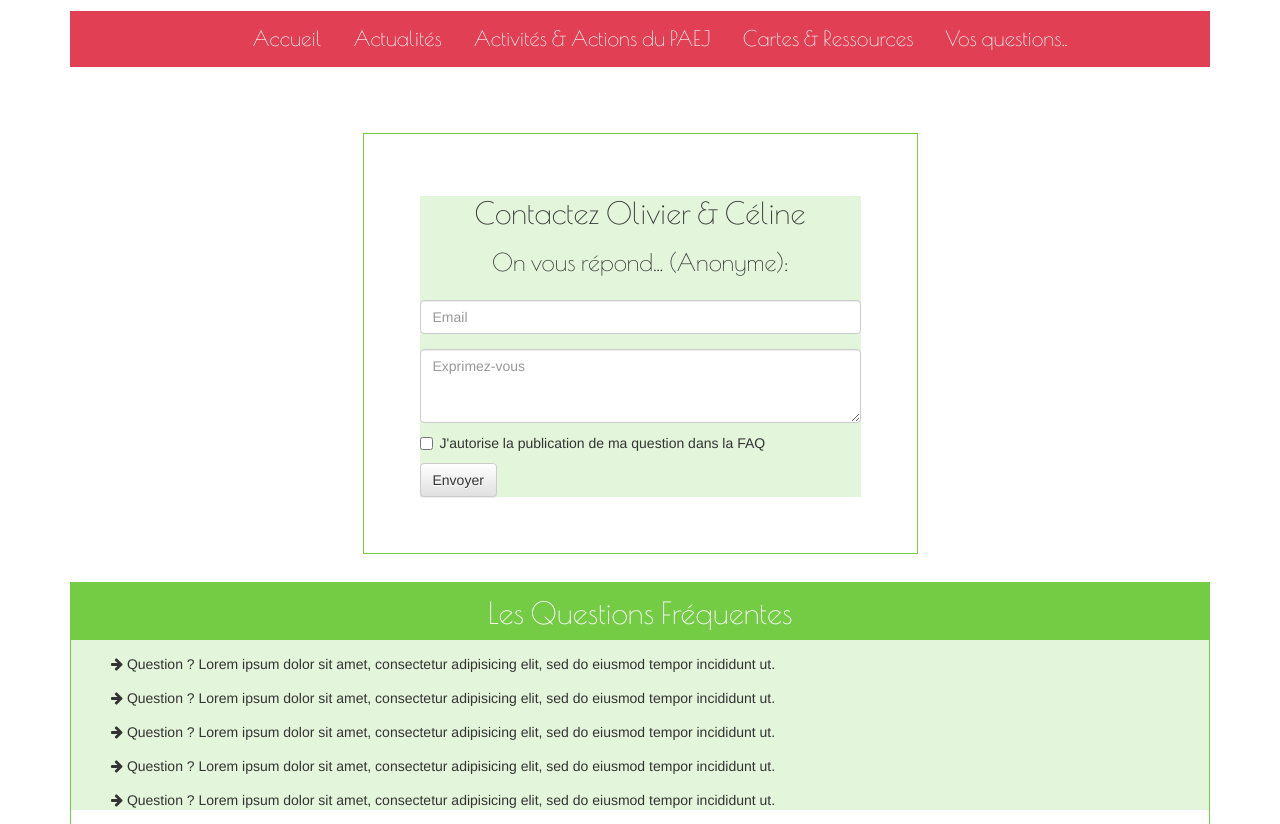
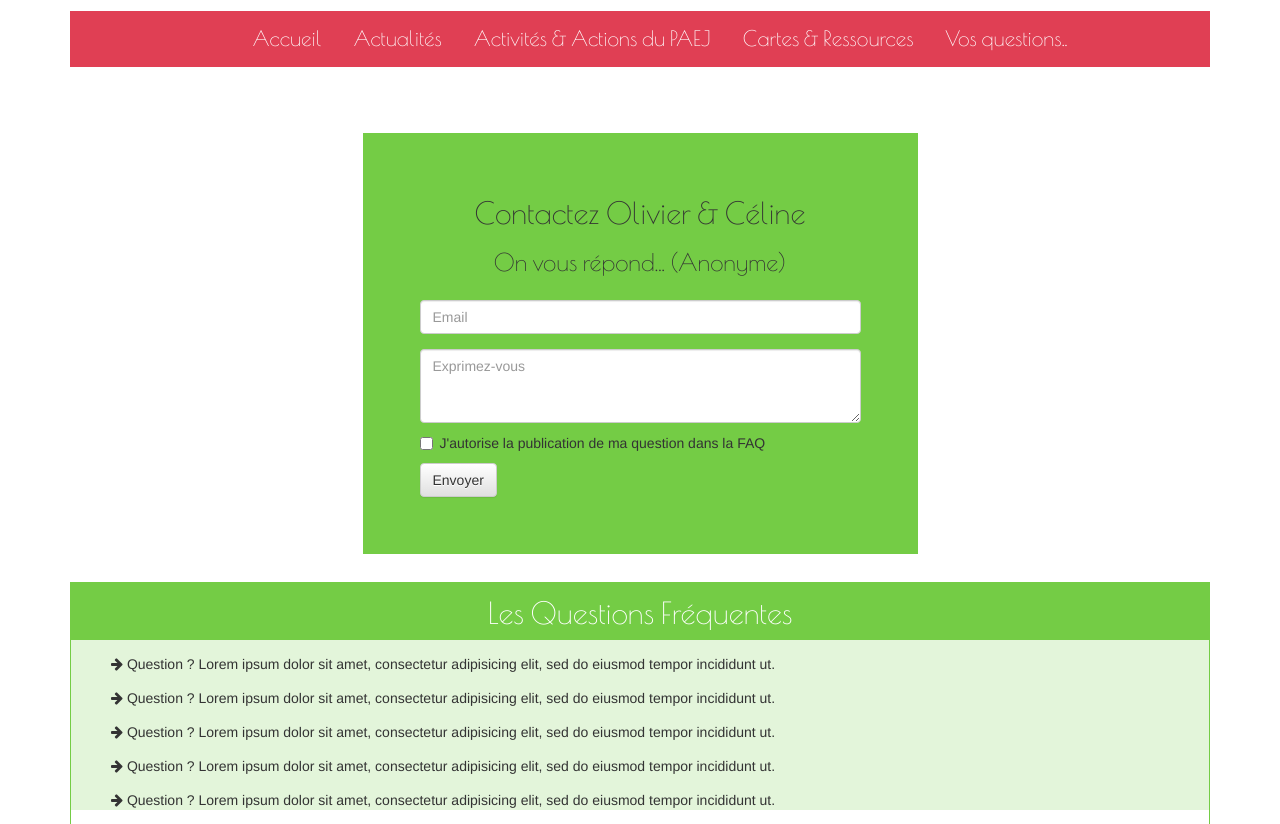
Before and after one commit to ExoHyb/paej, a PHP site: page /faq.php in a window 1280 px wide. Shown: the part 423-1247 px from the top of the page. Run offline with PHP 8.4, Linux system fonts and the light colour scheme; some libraries are stand-ins or nearby versions.

Commit message:
modif page faq

```diff
--- a/css/sass/_nadege.scss
+++ b/css/sass/_nadege.scss
@@ -104,12 +104,11 @@
 
 .formulaire{
       margin-top: 2em;
-      background-color: #FFF;
+      background-color: rgba(116, 204, 69, 1);
       border: 1px solid #74CC45;
       padding: 4em;
       h2{
         margin-top: 0.2em;
-
       }
       h2, h3{
         font-family: "Poiret One";
@@ -118,9 +117,4 @@
       h3{
         margin-bottom: 1em;
       }
-      .background-opacity{
-        background-color: rgba(116, 204, 69, 0.20);
-        height:100%;
-        width: 100%;
-      }
 }
--- a/css/style.css
+++ b/css/style.css
@@ -149,7 +149,7 @@ footer .logo {
 
 .formulaire {
   margin-top: 2em;
-  background-color: #FFF;
+  background-color: #74cc45;
   border: 1px solid #74CC45;
   padding: 4em;
 }
@@ -162,11 +162,6 @@ footer .logo {
 }
 .formulaire h3 {
   margin-bottom: 1em;
-}
-.formulaire .background-opacity {
-  background-color: rgba(116, 204, 69, 0.2);
-  height: 100%;
-  width: 100%;
 }
 
 body {
@@ -409,5 +404,3 @@ h2 {
 .style-facebook {
   margin-top: 2em;
 }
-
-/*# sourceMappingURL=style.css.map */
--- a/faq.php
+++ b/faq.php
@@ -7,7 +7,7 @@
           <form>
             <div class="form-group">
               <h2>Contactez Olivier & Céline</h2>
-              <h3>On vous répond... (Anonyme):</h3>
+              <h3>On vous répond... (Anonyme)</h3>
               <input type="email" class="form-control" id="exampleInputEmail1" placeholder="Email">
             </div>
             <div>
```
